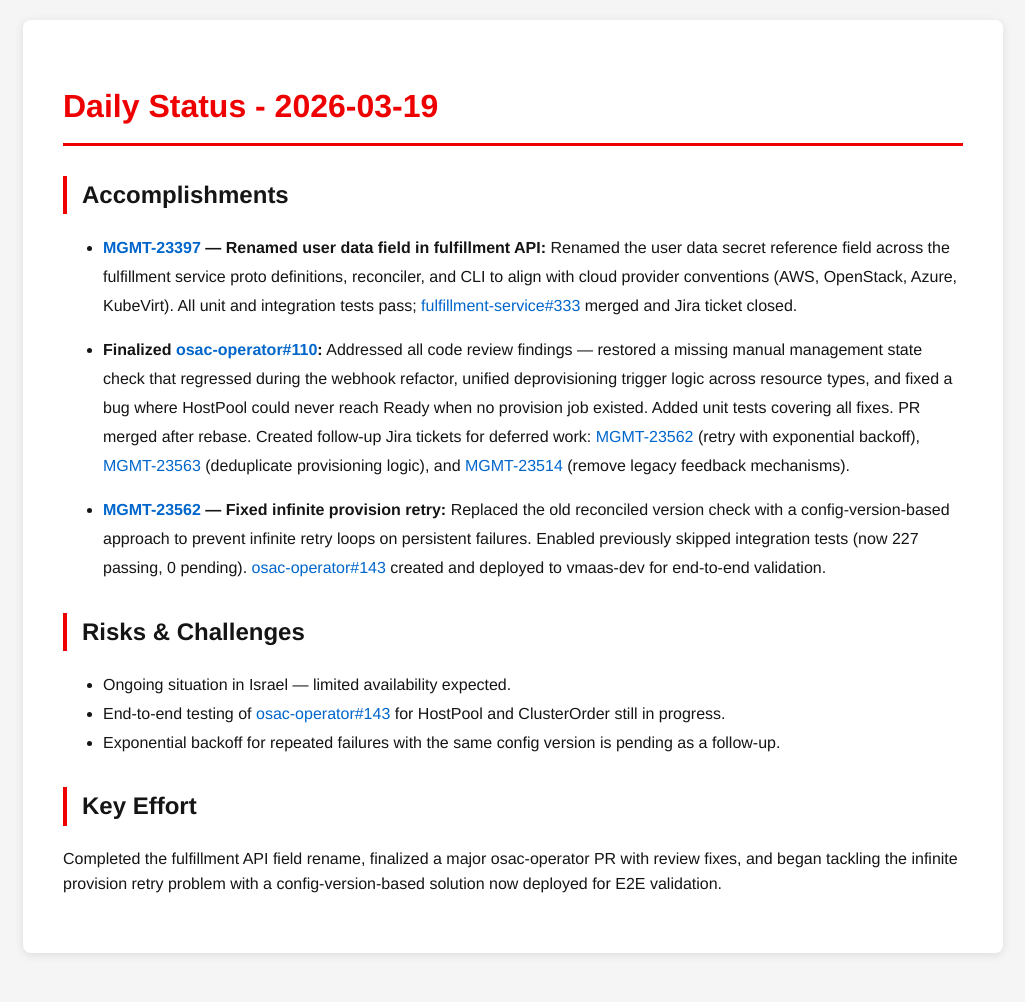
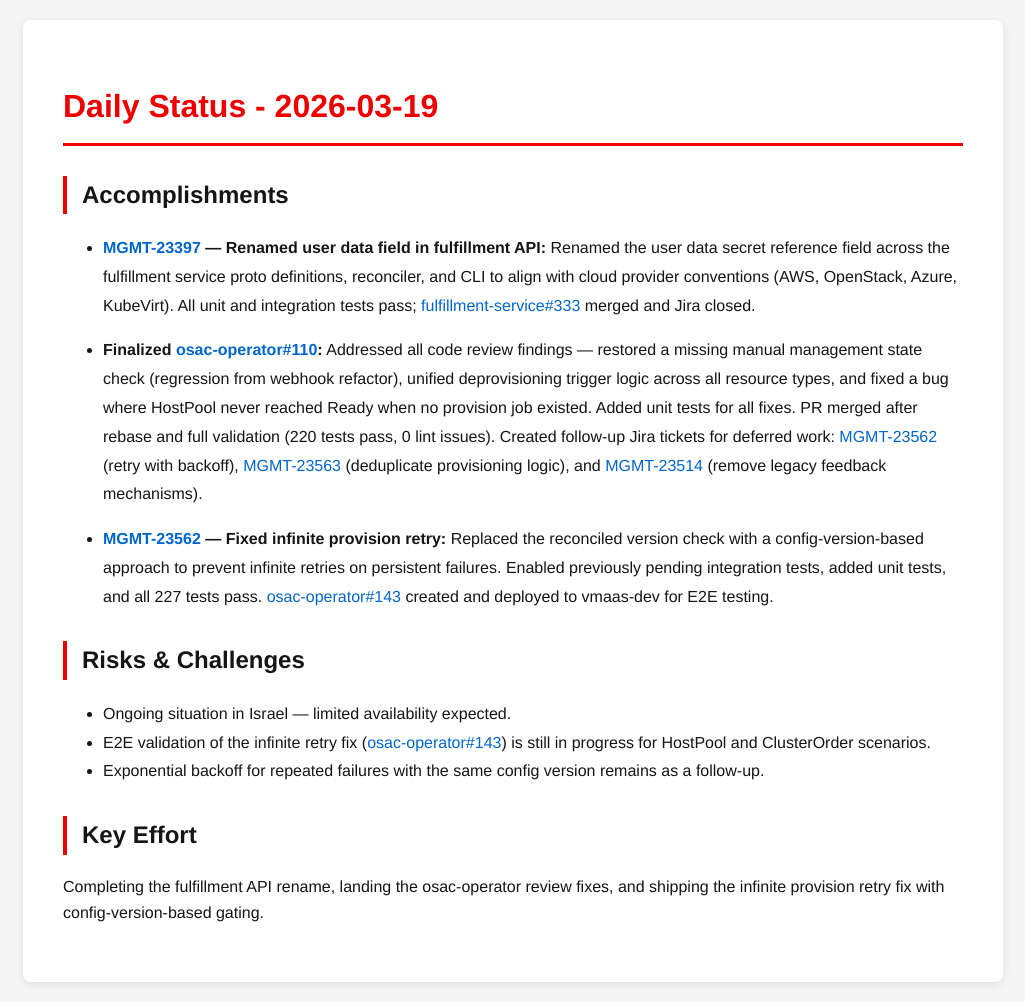
Before and after one commit to tzvatot/daily-status, a Jekyll site: the page built from 2026-03-19.md, in a window 1280 px wide. Shown: the whole page, without its empty margins (127-1152 px from the left). Built offline with Jekyll 4.4.1, drawn with Linux system fonts in a browser that asks for light colours; before the commit the page ends 973 px from its top, so only the background shows below that.

Commit message:
Daily status update - 2026-03-19

```diff
--- a/2026-03-19.md
+++ b/2026-03-19.md
@@ -8,18 +8,18 @@
 
 ## Accomplishments
 
-- **[MGMT-23397](https://issues.redhat.com/browse/MGMT-23397) — Renamed user data field in fulfillment API:** Renamed the user data secret reference field across the fulfillment service proto definitions, reconciler, and CLI to align with cloud provider conventions (AWS, OpenStack, Azure, KubeVirt). All unit and integration tests pass; [fulfillment-service#333](https://github.com/osac-project/fulfillment-service/pull/333) merged and Jira ticket closed.
+- **[MGMT-23397](https://issues.redhat.com/browse/MGMT-23397) — Renamed user data field in fulfillment API:** Renamed the user data secret reference field across the fulfillment service proto definitions, reconciler, and CLI to align with cloud provider conventions (AWS, OpenStack, Azure, KubeVirt). All unit and integration tests pass; [fulfillment-service#333](https://github.com/osac-project/fulfillment-service/pull/333) merged and Jira closed.
 
-- **Finalized [osac-operator#110](https://github.com/osac-project/osac-operator/pull/110):** Addressed all code review findings — restored a missing manual management state check that regressed during the webhook refactor, unified deprovisioning trigger logic across resource types, and fixed a bug where HostPool could never reach Ready when no provision job existed. Added unit tests covering all fixes. PR merged after rebase. Created follow-up Jira tickets for deferred work: [MGMT-23562](https://issues.redhat.com/browse/MGMT-23562) (retry with exponential backoff), [MGMT-23563](https://issues.redhat.com/browse/MGMT-23563) (deduplicate provisioning logic), and [MGMT-23514](https://issues.redhat.com/browse/MGMT-23514) (remove legacy feedback mechanisms).
+- **Finalized [osac-operator#110](https://github.com/osac-project/osac-operator/pull/110):** Addressed all code review findings — restored a missing manual management state check (regression from webhook refactor), unified deprovisioning trigger logic across all resource types, and fixed a bug where HostPool never reached Ready when no provision job existed. Added unit tests for all fixes. PR merged after rebase and full validation (220 tests pass, 0 lint issues). Created follow-up Jira tickets for deferred work: [MGMT-23562](https://issues.redhat.com/browse/MGMT-23562) (retry with backoff), [MGMT-23563](https://issues.redhat.com/browse/MGMT-23563) (deduplicate provisioning logic), and [MGMT-23514](https://issues.redhat.com/browse/MGMT-23514) (remove legacy feedback mechanisms).
 
-- **[MGMT-23562](https://issues.redhat.com/browse/MGMT-23562) — Fixed infinite provision retry:** Replaced the old reconciled version check with a config-version-based approach to prevent infinite retry loops on persistent failures. Enabled previously skipped integration tests (now 227 passing, 0 pending). [osac-operator#143](https://github.com/osac-project/osac-operator/pull/143) created and deployed to vmaas-dev for end-to-end validation.
+- **[MGMT-23562](https://issues.redhat.com/browse/MGMT-23562) — Fixed infinite provision retry:** Replaced the reconciled version check with a config-version-based approach to prevent infinite retries on persistent failures. Enabled previously pending integration tests, added unit tests, and all 227 tests pass. [osac-operator#143](https://github.com/osac-project/osac-operator/pull/143) created and deployed to vmaas-dev for E2E testing.
 
 ## Risks & Challenges
 
 - Ongoing situation in Israel — limited availability expected.
-- End-to-end testing of [osac-operator#143](https://github.com/osac-project/osac-operator/pull/143) for HostPool and ClusterOrder still in progress.
-- Exponential backoff for repeated failures with the same config version is pending as a follow-up.
+- E2E validation of the infinite retry fix ([osac-operator#143](https://github.com/osac-project/osac-operator/pull/143)) is still in progress for HostPool and ClusterOrder scenarios.
+- Exponential backoff for repeated failures with the same config version remains as a follow-up.
 
 ## Key Effort
 
-Completed the fulfillment API field rename, finalized a major osac-operator PR with review fixes, and began tackling the infinite provision retry problem with a config-version-based solution now deployed for E2E validation.
+Completing the fulfillment API rename, landing the osac-operator review fixes, and shipping the infinite provision retry fix with config-version-based gating.
```
